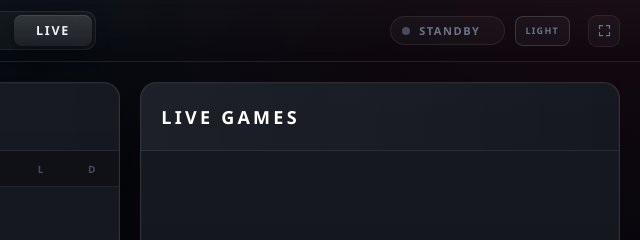
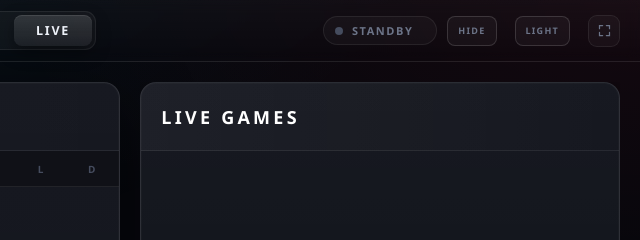
Before and after one commit to cristian-tassone/live-ladder-overlay, an Electron app: page renderer/index.html in a window 1280 px wide. Shown: the top 240 px of the page, 640-1280 px from the left. Drawn offline with Linux system fonts and the light colour scheme; no server answers.

Commit message:
Update index.html

```diff
--- a/renderer/index.html
+++ b/renderer/index.html
@@ -38,6 +38,7 @@
           <span class="live-label">STANDBY</span>
           <span class="live-age" id="live-age"></span>
         </div>
+        <button class="theme-btn overlay-hide-btn" id="overlay-hide" type="button" title="Hide the OBS overlay">HIDE</button>
         <button class="theme-btn" id="theme-toggle" type="button" title="Switch colour mode">LIGHT</button>
         <button class="icon-btn" id="fullscreen-btn" title="Full screen (F11)">
           <svg viewBox="0 0 24 24" aria-hidden="true"><path d="M4 9V4h5M20 9V4h-5M4 15v5h5M20 15v5h-5" /></svg>
```
